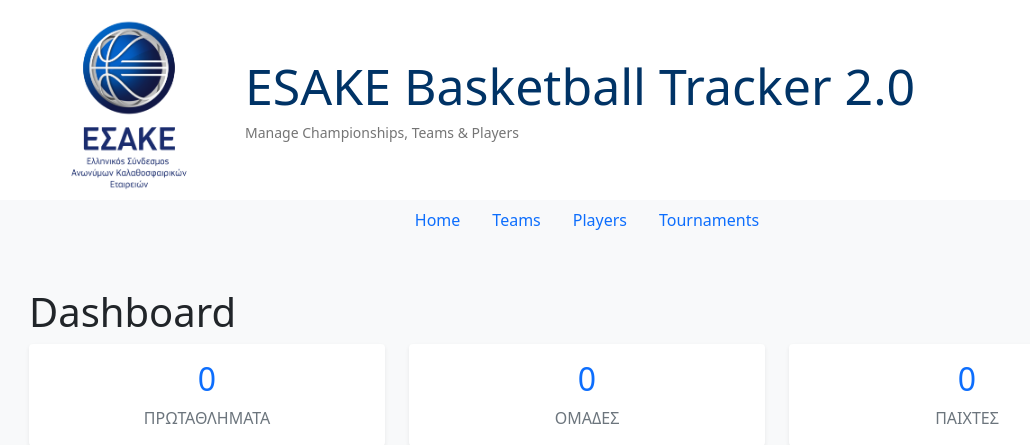
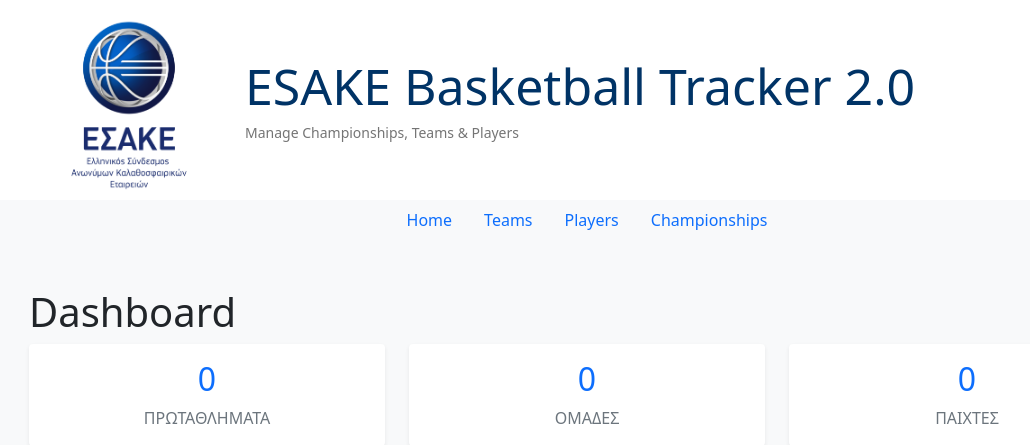
Before and after one commit to ikarafou/esake-app-v2, a PHP site: page /index.php in a window 1280 px wide. Shown: the top 445 px of the page, without its empty margins (53-1083 px from the left). Run offline with PHP 8.4, Linux system fonts and the light colour scheme; data that the repository does not hold is empty.

Commit message:
change of reference of Tournaments

```diff
--- a/backend/includes/header.php
+++ b/backend/includes/header.php
@@ -43,6 +43,6 @@
             <a class="nav-link" href="/pages/players.php">Players</a>
         </li>
         <li class="nav-item">
-            <a class="nav-link" href="/pages/championships.php">Tournaments</a>
+            <a class="nav-link" href="/pages/championships.php">Championships</a>
         </li>
     </ul>
```
